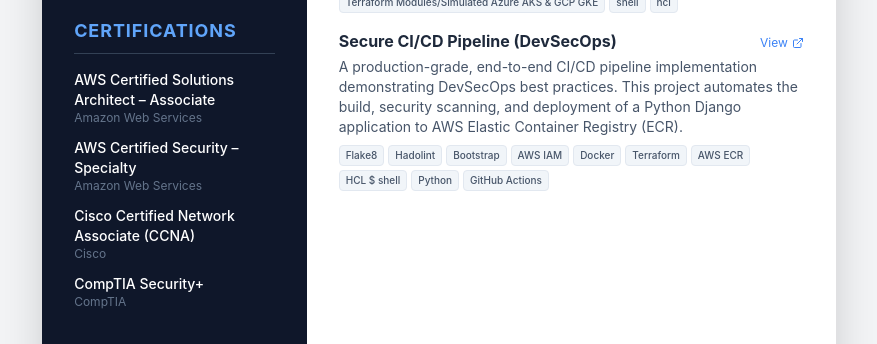
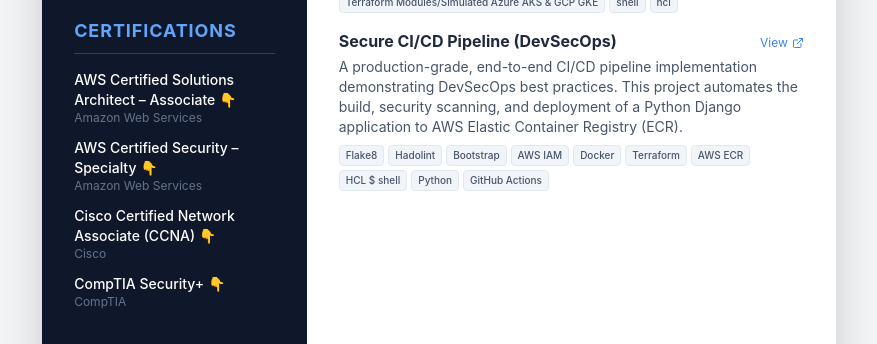
Before and after one commit to miafo1/miafopotfolio, a React (Vite) app: page /cv-preview in a window 1280 px wide. Shown: the part 1511-1855 px from the top of the page, without its empty margins (201-1078 px from the left). Built offline with nearby package versions, Linux system fonts and the light colour scheme.

Commit message:
Add emoji to certification names

```diff
--- a/src/data/index.js
+++ b/src/data/index.js
@@ -19,28 +19,28 @@
 export const certifications = [
   {
     id: "aws-sa",
-    name: "AWS Certified Solutions Architect – Associate",
+    name: "AWS Certified Solutions Architect – Associate 👇",
     issuer: "Amazon Web Services",
     pdf: "/pdfs/aws-certified-solutions-architect-associate.pdf",
     icon: Cloud
   },
   {
     id: "aws-sec",
-    name: "AWS Certified Security – Specialty",
+    name: "AWS Certified Security – Specialty 👇",
     issuer: "Amazon Web Services",
     pdf: "/pdfs/aws-certified-security-specialty.pdf",
     icon: Shield
   },
   {
     id: "ccna",
-    name: "Cisco Certified Network Associate (CCNA)",
+    name: "Cisco Certified Network Associate (CCNA) 👇",
     issuer: "Cisco",
     pdf: "/pdfs/cisco-certified-network-associate.pdf",
     icon: Terminal
   },
   {
     id: "sec-plus",
-    name: "CompTIA Security+",
+    name: "CompTIA Security+ 👇",
     issuer: "CompTIA",
     pdf: "/pdfs/comptia-security-plus.pdf",
     icon: Shield
```
